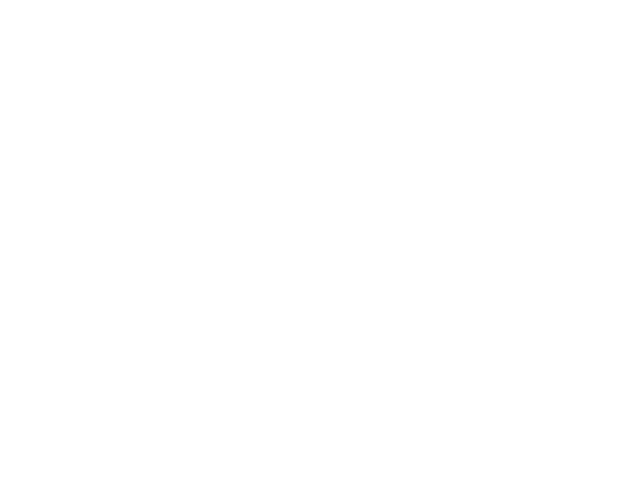
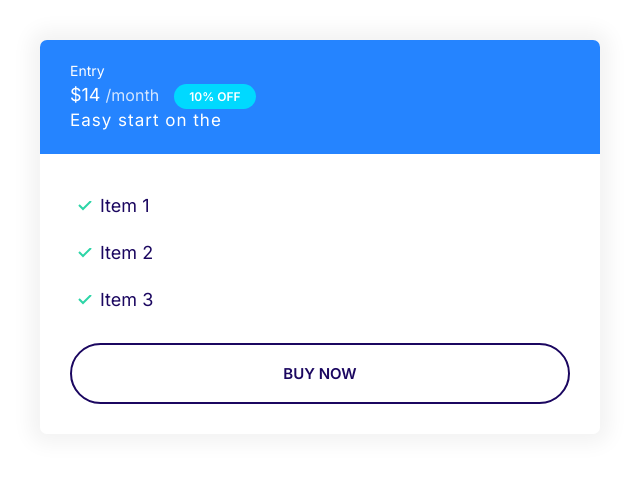
Before and after one commit to darecallad/responsiveProject1, a plain HTML site: page docs/index.html in a window 1280 px wide. Shown: the whole page, without its empty margins (0-640 px from the left). Drawn offline with Linux system fonts and the light colour scheme; files whose address does not match are found by name.

Commit message:
style change and define plan component

```diff
--- a/docs/css/styles.css
+++ b/docs/css/styles.css
@@ -89,6 +89,7 @@ a {
 
 .badge--small {
   font-size: 1.6rem;
+  padding: 0.5rem 1.5rem;
 }
 
 /*Lists*/
@@ -240,7 +241,58 @@ a {
   color: #fff;
 }
 
+.card--secondary .badge--secondary {
+  background: #02cdf1;
+}
+
+/* Plans */
+
+.plan__name {
+  color: #fff;
+  margin: 0;
+  font-weight: 500;
+  font-size: 2.4rem;
+}
+
+.plain__price {
+  font-size: 6rem;
+}
+
+.plan__billing-cycle {
+  font-size: 2.4rem;
+  font-weight: 300;
+  opacity: 0.8;
+  margin-right: 1rem;
+}
+
+.plan__description {
+  font-size: 2rem;
+  font-weight: 300;
+  letter-spacing: 1px;
+  display: block;
+}
+
+.plan .list__item {
+  margin-bottom: 2rem;
+}
+
 @media screen and (min-width: 1024px) {
+  .plan__name {
+    font-size: 1.4rem;
+  }
+
+  .plain__price {
+    font-size: 5rem;
+  }
+
+  .plan__billing-cycle {
+    font-size: 1.6rem;
+  }
+
+  .plan__description {
+    font-size: 1.7rem;
+  }
+
   .list--tick .list__item {
     padding-left: 0;
   }
--- a/docs/index.html
+++ b/docs/index.html
@@ -13,5 +13,27 @@
     <link rel="stylesheet" href="css/normalize.css" />
     <link rel="stylesheet" href="css/styles.css" />
   </head>
-  <body></body>
+  <body>
+    <div style="width: 50%; padding: 4rem">
+      <div class="plan">
+        <div class="card card--primary">
+          <header class="card__header">
+            <h3 class="plan__name">Entry</h3>
+            <span class="plan__price">$14</span>
+            <span class="plan__billing-cycle">/month</span>
+            <span class="badge badge--secondary badge--small">10% OFF</span>
+            <span class="plan__description">Easy start on the</span>
+          </header>
+          <div class="card__body">
+            <ul class="list list--tick">
+              <li class="list__item">Item 1</li>
+              <li class="list__item">Item 2</li>
+              <li class="list__item">Item 3</li>
+            </ul>
+            <button class="btn btn--outline btn--block">Buy Now</button>
+          </div>
+        </div>
+      </div>
+    </div>
+  </body>
 </html>
```
Also changed, not shown: docs/components/card.html (+1 -1 lines), docs/components/list.html (+3 -3 lines), docs/components/plan.html (added, +21 -0 lines).
